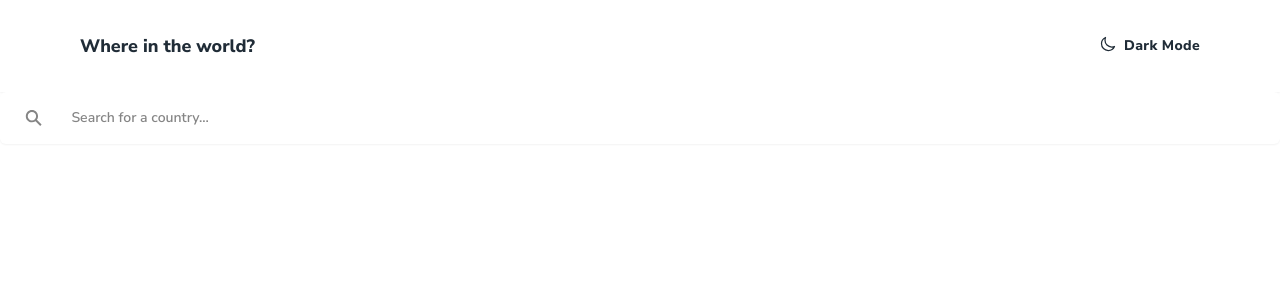
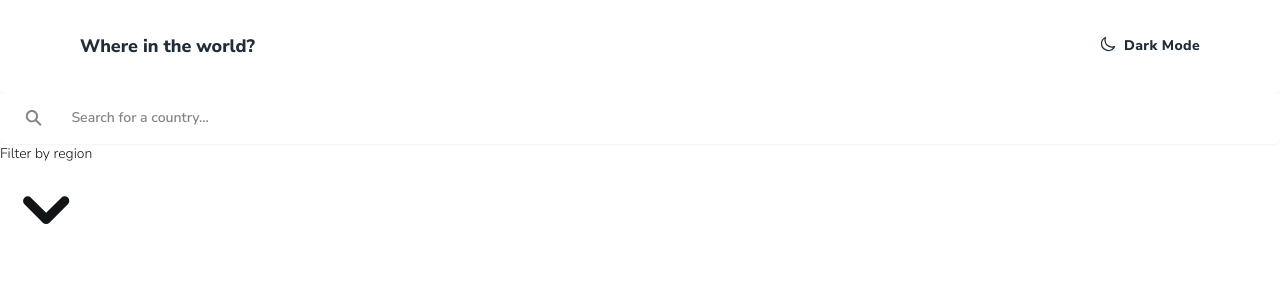
Before and after one commit to hns-dev/rest-countries-api, a React (Create React App) app: page / in a window 1280 px wide. Shown: the top 300 px of the page. Built offline with nearby package versions, Linux system fonts and the light colour scheme.

Commit message:
Create Filter component.
Add select menu to allow users to filter countries by region.

```diff
--- a/src/App.js
+++ b/src/App.js
@@ -1,4 +1,5 @@
 import { useEffect, useState } from "react";
+import Filter from "./components/Filter";
 import Header from "./components/Header";
 import Search from "./components/Search";
 
@@ -24,6 +25,7 @@ function App() {
     <div className="App">
       <Header darkMode={darkMode} handleDarkModeChange={handleDarkModeChange} />
       <Search />
+      <Filter />
     </div>
   );
 }
--- /dev/null
+++ b/src/components/Filter.js
@@ -0,0 +1,45 @@
+import { Listbox } from "@headlessui/react";
+
+const regions = [
+  "Filter by region",
+  "Africa",
+  "Americas",
+  "Asia",
+  "Europe",
+  "Oceania",
+];
+
+const Filter = () => {
+  return (
+    <Listbox as="div">
+      <div>
+        <Listbox.Button>
+          <span>Filter by region</span>
+          <span>
+            <svg
+              xmlns="http://www.w3.org/2000/svg"
+              viewBox="0 0 20 20"
+              fill="currentColor"
+              aria-hidden="true"
+            >
+              <path
+                fillRule="evenodd"
+                d="M5.293 7.293a1 1 0 011.414 0L10 10.586l3.293-3.293a1 1 0 111.414 1.414l-4 4a1 1 0 01-1.414 0l-4-4a1 1 0 010-1.414z"
+                clipRule="evenodd"
+              />
+            </svg>
+          </span>
+        </Listbox.Button>
+        <Listbox.Options>
+          {regions.map((region, index) => (
+            <Listbox.Option key={index}>
+              {({ selected }) => <span>{region}</span>}
+            </Listbox.Option>
+          ))}
+        </Listbox.Options>
+      </div>
+    </Listbox>
+  );
+};
+
+export default Filter;
```
